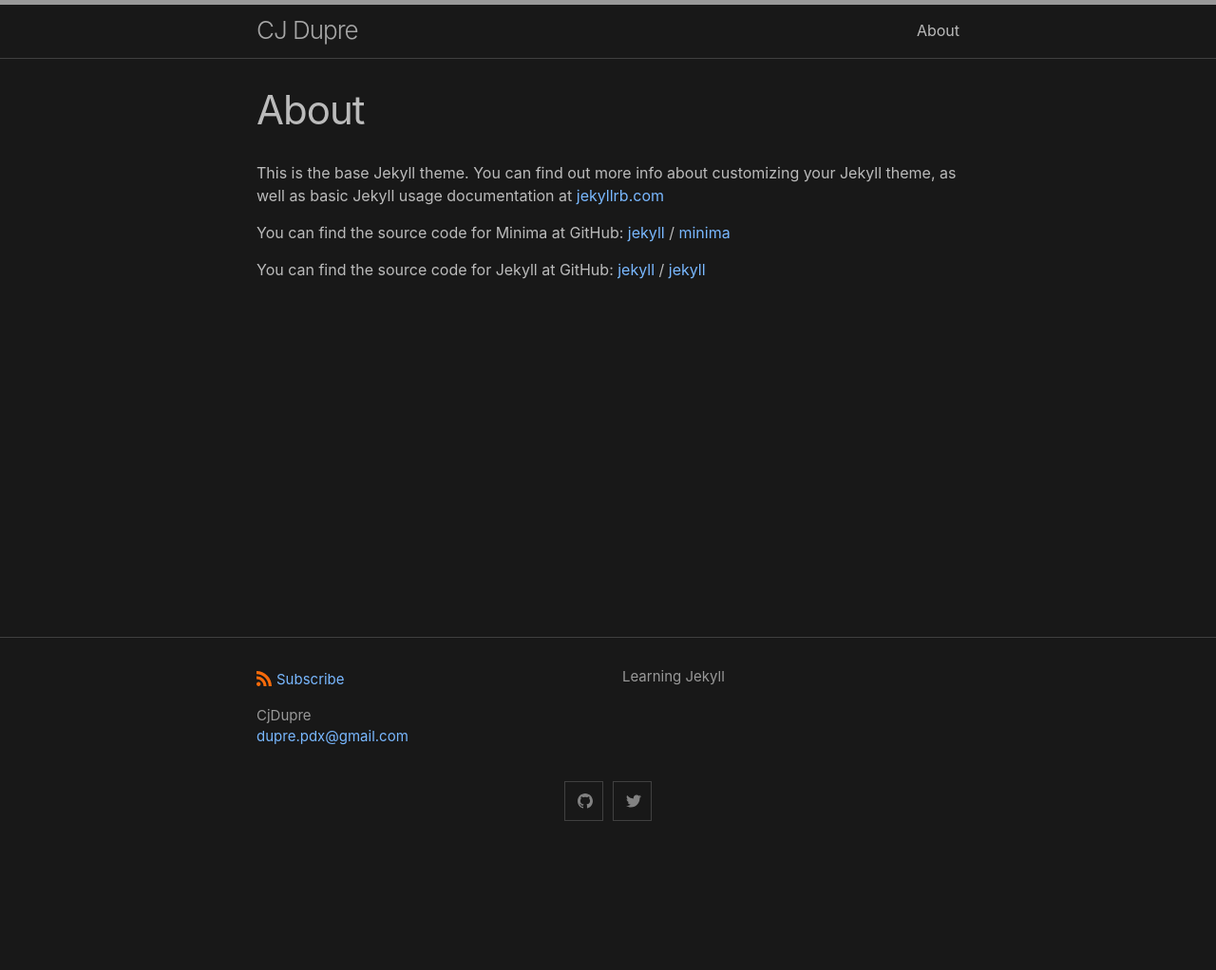
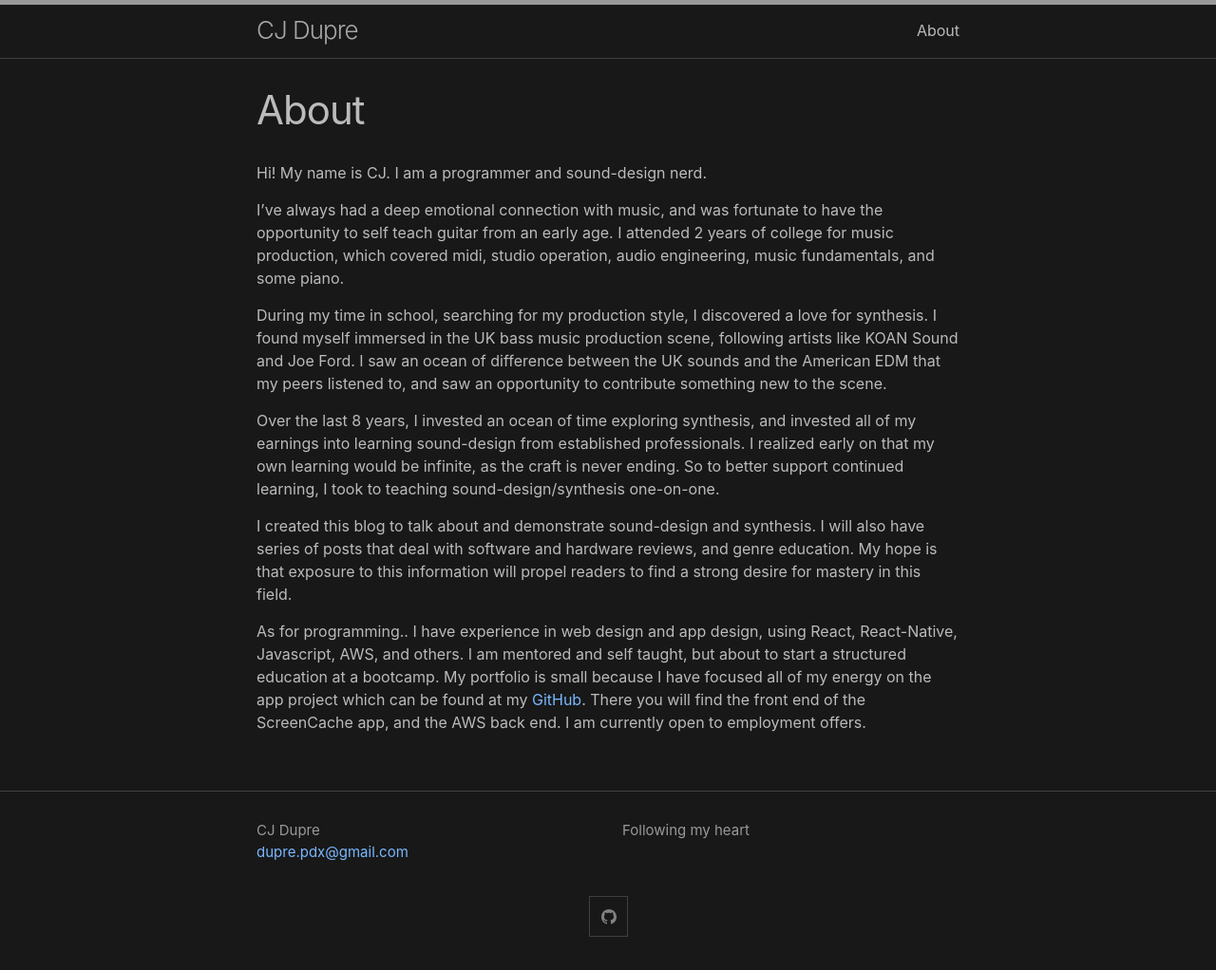
Before and after one commit to CjDupre/cjdupre.website, a Jekyll site: the page built from about.md, in a window 1280 px wide. Shown: the whole page at 95% size. Built offline with Jekyll 4.4.1, drawn with Linux system fonts in a browser that asks for light colours; before the commit the page ends 900 px from its top, so only the background shows below that.

Commit message:
Update site content. #6

```diff
--- a/_config.yml
+++ b/_config.yml
@@ -1,9 +1,9 @@
 title: CJ Dupre
 author:
-  name: CjDupre
+  name: CJ Dupre
   email: dupre.pdx@gmail.com
 description: > # this means to ignore newlines until "show_excerpts:"
-  Learning Jekyll
+  Following my heart
 
 show_excerpts: false # set to true to show excerpts on the homepage
 
@@ -15,8 +15,8 @@ minima:
 
   # generate social links in footer
   social_links:
-    twitter: jekyllrb
-    github: jekyll
+    # twitter: jekyllrb
+    github: CjDupre
     # devto: jekyll
     # dribbble: jekyll
     # facebook: jekyll
--- a/_includes/footer.html
+++ b/_includes/footer.html
@@ -1,27 +1,27 @@
 <footer class="site-footer h-card">
-  <data class="u-url" href="{{ "/" | relative_url }}"></data>
+  <data class="u-url" href="{{ " /" | relative_url }}"></data>
 
   <div class="wrapper">
 
     <div class="footer-col-wrapper">
       <div class="footer-col">
-        <p class="feed-subscribe">
+        <!-- <p class="feed-subscribe">
           <a href="{{ 'feed.xml' | relative_url }}">
             <svg class="svg-icon orange">
               <use xlink:href="{{ 'assets/minima-social-icons.svg#rss' | relative_url }}"></use>
             </svg><span>Subscribe</span>
           </a>
-        </p>
-      {%- if site.author %}
+        </p> -->
+        {%- if site.author %}
         <ul class="contact-list">
           {% if site.author.name -%}
-            <li class="p-name">{{ site.author.name | escape }}</li>
+          <li class="p-name">{{ site.author.name | escape }}</li>
           {% endif -%}
           {% if site.author.email -%}
-            <li><a class="u-email" href="mailto:{{ site.author.email }}">{{ site.author.email }}</a></li>
+          <li><a class="u-email" href="mailto:{{ site.author.email }}">{{ site.author.email }}</a></li>
           {%- endif %}
         </ul>
-      {%- endif %}
+        {%- endif %}
       </div>
       <div class="footer-col">
         <p>{{ site.description | escape }}</p>
--- a/_includes/header.html
+++ b/_includes/header.html
@@ -4,7 +4,8 @@
     {%- assign default_paths = site.pages | map: "path" -%}
     {%- assign page_paths = site.header_pages | default: default_paths -%}
     {%- assign titles_size = site.pages | map: 'title' | join: '' | size -%}
-    <a class="site-title" rel="author" href="{{ "/" | relative_url }}">{{ site.title | escape }}</a>
+    <a class="site-title" rel="author" href="{{ " /" | relative_url }}"> {{ site.title | escape }}
+    </a>
 
     {%- if titles_size > 0 -%}
     <nav class="site-nav">
@@ -12,7 +13,8 @@
       <label for="nav-trigger">
         <span class="menu-icon">
           <svg viewBox="0 0 18 15" width="18px" height="15px">
-              <path d="M18,1.484c0,0.82-0.665,1.484-1.484,1.484H1.484C0.665,2.969,0,2.304,0,1.484l0,0C0,0.665,0.665,0,1.484,0 h15.032C17.335,0,18,0.665,18,1.484L18,1.484z M18,7.516C18,8.335,17.335,9,16.516,9H1.484C0.665,9,0,8.335,0,7.516l0,0 c0-0.82,0.665-1.484,1.484-1.484h15.032C17.335,6.031,18,6.696,18,7.516L18,7.516z M18,13.516C18,14.335,17.335,15,16.516,15H1.484 C0.665,15,0,14.335,0,13.516l0,0c0-0.82,0.665-1.483,1.484-1.483h15.032C17.335,12.031,18,12.695,18,13.516L18,13.516z"/>
+            <path
+              d="M18,1.484c0,0.82-0.665,1.484-1.484,1.484H1.484C0.665,2.969,0,2.304,0,1.484l0,0C0,0.665,0.665,0,1.484,0 h15.032C17.335,0,18,0.665,18,1.484L18,1.484z M18,7.516C18,8.335,17.335,9,16.516,9H1.484C0.665,9,0,8.335,0,7.516l0,0 c0-0.82,0.665-1.484,1.484-1.484h15.032C17.335,6.031,18,6.696,18,7.516L18,7.516z M18,13.516C18,14.335,17.335,15,16.516,15H1.484 C0.665,15,0,14.335,0,13.516l0,0c0-0.82,0.665-1.483,1.484-1.483h15.032C17.335,12.031,18,12.695,18,13.516L18,13.516z" />
           </svg>
         </span>
       </label>
--- a/about.md
+++ b/about.md
@@ -1,18 +1,17 @@
 ---
 layout: page
 title: About
-permalink: /about/
+permalink: /about
 ---
 
-This is the base Jekyll theme. You can find out more info about customizing your Jekyll theme, as well as basic Jekyll usage documentation at [jekyllrb.com](https://jekyllrb.com/)
+Hi! My name is CJ. I am a programmer and sound-design nerd.
 
-You can find the source code for Minima at GitHub:
-[jekyll][jekyll-organization] /
-[minima](https://github.com/jekyll/minima)
+I've always had a deep emotional connection with music, and was fortunate to have the opportunity to self teach guitar from an early age. I attended 2 years of college for music production, which covered midi, studio operation, audio engineering, music fundamentals, and some piano.
 
-You can find the source code for Jekyll at GitHub:
-[jekyll][jekyll-organization] /
-[jekyll](https://github.com/jekyll/jekyll)
+During my time in school, searching for my production style, I discovered a love for synthesis. I found myself immersed in the UK bass music production scene, following artists like KOAN Sound and Joe Ford. I saw an ocean of difference between the UK sounds and the American EDM that my peers listened to, and saw an opportunity to contribute something new to the scene.
 
+Over the last 8 years, I invested an ocean of time exploring synthesis, and invested all of my earnings into learning sound-design from established professionals. I realized early on that my own learning would be infinite, as the craft is never ending. So to better support continued learning, I took to teaching sound-design/synthesis one-on-one.
 
-[jekyll-organization]: https://github.com/jekyll
+I created this blog to talk about and demonstrate sound-design and synthesis. I will also have series of posts that deal with software and hardware reviews, and genre education. My hope is that exposure to this information will propel readers to find a strong desire for mastery in this field.
+
+As for programming.. I have experience in web design and app design, using React, React-Native, Javascript, AWS, and others. I am mentored and self taught, but about to start a structured education at a bootcamp. My portfolio is small because I have focused all of my energy on the app project which can be found at my [GitHub](https://github.com/CjDupre). There you will find the front end of the ScreenCache app, and the AWS back end. I am currently open to employment offers.
--- a/assets/css/style.scss
+++ b/assets/css/style.scss
@@ -1,5 +1,5 @@
 ---
-# Only the main Sass file needs front matter (the dashes are enough)
+
 ---
 
 @import
```
Also changed, not shown: _posts/2016-05-19-super-short-article.md (deleted, +0 -7 lines), _posts/2016-05-20-my-example-post.md (deleted, +0 -12 lines), _posts/2016-05-20-super-long-article.md (deleted, +0 -11 lines), _posts/2016-05-20-this-post-demonstrates-post-content-styles.md (deleted, +0 -115 lines), _posts/2016-05-20-welcome-to-jekyll.md (deleted, +0 -22 lines), _posts/2021-03-11-sound-design-intro.markdown (added, +18 -0 lines), p/logo.png (added). Lines whose indentation alone changed are shown as unchanged.
